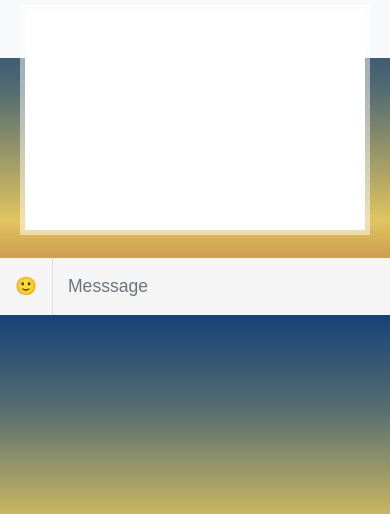
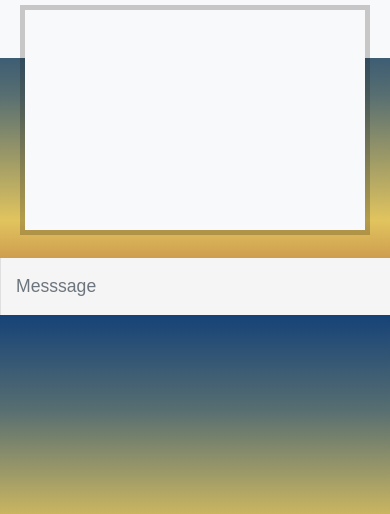
Before and after one commit to SavandBros/whisper, a Django app: template templates/index.html in a window 390 px wide. Shown: the top 514 px of the page. Run offline with Django 3.2, Linux system fonts and the light colour scheme; the template is opened without the code that fills it: most values are stand-ins (such as "Sample title", 1, 10 or a date in 2020); some libraries are stand-ins or nearby versions; some web fonts are replaced.

Commit message:
Improve mobile focus

```diff
--- a/static/assets/app.css
+++ b/static/assets/app.css
@@ -236,6 +236,7 @@
     text-decoration: inherit;
 }
 
+
 /* Chat dropup */
 
 #chat-dropup {
@@ -245,16 +246,16 @@
     left: 25px;
     bottom: 85px;
     height: 220px;
-    background: #fff;
+    background: #f8f9fa;
     overflow-y: auto;
     padding: 5px;
-    box-shadow: 0 0 0 5px rgba(255, 255, 255, 0.5);
+    box-shadow: 0 0 0 5px rgba(0, 0, 0, 0.2);
     text-align: center;
 }
 
 #chat-dropup::-webkit-scrollbar-track,
 #chat-dropup::-webkit-scrollbar {
-    background: #fff;
+    background: #f8f9fa;
 }
 
 #chat-dropup::-webkit-scrollbar {
@@ -287,8 +288,16 @@
     margin-left: 1px;
 }
 
-
 #chat-box .btn:hover,
 #chat-box .btn.active {
     background: #dfdfdf;
 }
+
+@media (max-width: 576px) {
+    .emojis-button {
+        display: none;
+    }
+    #chat-box input {
+        margin: 0;
+    }
+}
--- a/templates/index.html
+++ b/templates/index.html
@@ -52,11 +52,11 @@
       </div>
 
       <!-- Dropup -->
-      <div id="chat-dropup" ng-show="showDropup">
+      <div id="chat-dropup" ng-show="index.dropup.dropup">
 
         <!-- Emojis -->
-        <div id="emojis" ng-show="showEmojis">
-          <button class="btn btn-light" ng-repeat="(name, emoji) in emojis"
+        <div id="emojis" ng-show="index.dropup.emojis">
+          <button class="btn btn-light" ng-repeat="emoji in emojis"
             ng-click="index.insertToMessage(emoji)">[[ emoji ]]</button>
         </div>
       </div>
@@ -65,9 +65,8 @@
       <div id="chat-box">
         <form ng-submit="index.message(index.chatForm.message)">
           <div class="input-group">
-            <div class="input-group-prepend">
-              <button class="btn btn-link" type="button" ng-class="{active: showEmojis}"
-                ng-click="showDropup = showEmojis = !showDropup">&#128578;</button>
+            <div class="input-group-prepend emojis-button">
+              <a class="btn btn-link" ng-class="{active: showEmojis}" ng-click="index.toggleEmojis()">&#128578;</a>
             </div>
             <input type="text" placeholder="Messsage" class="form-control"
               id="focus" autocomplete="off" ng-model="index.chatForm.message"/>
```
Also changed, not shown: static/assets/app.js (+42 -10 lines).
